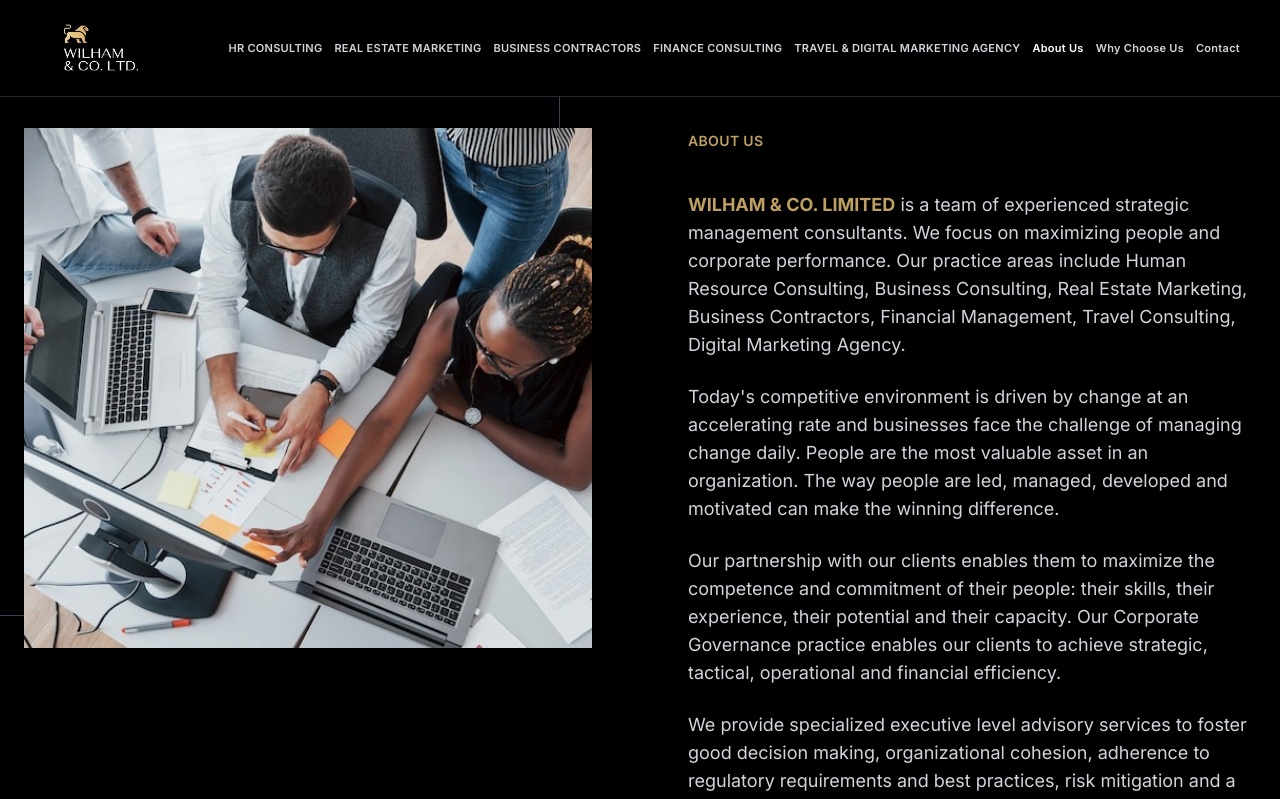
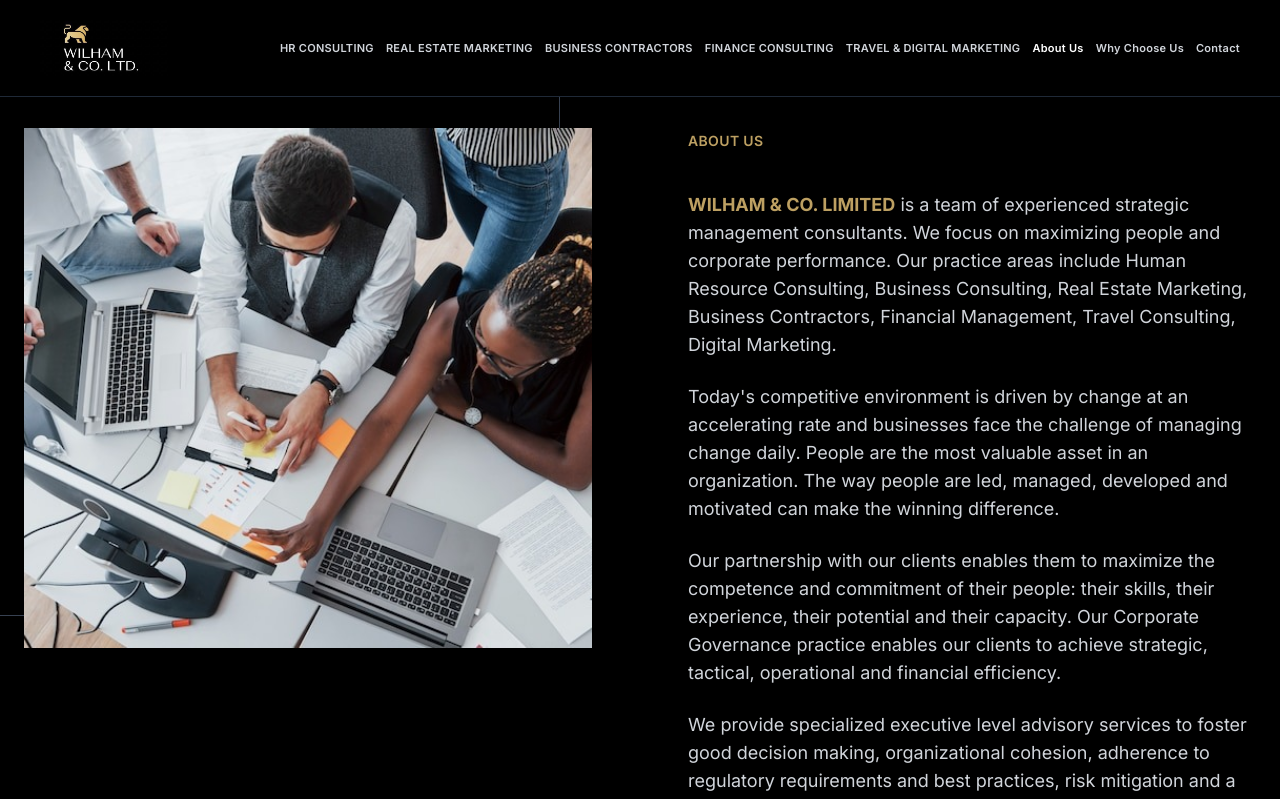
Before and after one commit to ikennaex/wilham-co, a React (Vite) app: page /about in a window 1280 px wide. Shown: the top 799 px of the page. Built offline with nearby package versions, Linux system fonts and the light colour scheme; a web font is replaced by a local one.

Commit message:
update: rm -agency

```diff
--- a/index.html
+++ b/index.html
@@ -6,21 +6,21 @@
     <!-- Primary Meta Tags -->
     <title>Wilham & Co | Strategic Management & Business Consulting</title>
     <meta name="title" content="Wilham & Co | Strategic Management & Business Consulting" />
-    <meta name="description" content="WILHAM & CO. LIMITED is a team of experienced strategic management consultants focused on maximizing people and corporate performance. Our practice areas include Human Resource Consulting, Business Consulting, Real Estate Marketing, Business Contractors, Financial Management, Travel Consulting, and Digital Marketing." />
+    <meta name="description" content="WILHAM & CO. LTD is a team of experienced strategic management consultants focused on maximizing people and corporate performance. Our practice areas include Human Resource Consulting, Business Consulting, Real Estate Marketing, Business Contractors, Financial Management, Travel Consulting, and Digital Marketing." />
     <meta name="keywords" content="Wilham & Co, Strategic Management, Human Resource Consulting, Business Consulting, Real Estate Marketing, Financial Management, Travel Consulting, Digital Marketing, Business Contractors" />
     <meta name="author" content="Wilham & Co" />
     <meta name="viewport" content="width=device-width, initial-scale=1.0" />
 
     <!-- Open Graph / Facebook -->
     <meta property="og:type" content="website" />
-    <meta property="og:url" content="https://wilhamandco.com/" />
+    <meta property="og:url" content="https://www.wilhamco.ng/" />
     <meta property="og:title" content="Wilham & Co | Strategic Management & Business Consulting" />
     <meta property="og:description" content="WILHAM & CO. LIMITED is a team of experienced strategic management consultants focused on maximizing people and corporate performance. Our practice areas include Human Resource Consulting, Business Consulting, Real Estate Marketing, Business Contractors, Financial Management, Travel Consulting, and Digital Marketing." />
     <meta property="og:image" content="/og-image.jpg" />
 
     <!-- Twitter -->
     <meta property="twitter:card" content="summary_large_image" />
-    <meta property="twitter:url" content="https://wilhamandco.com/" />
+    <meta property="twitter:url" content="https://www.wilhamco.ng/" />
     <meta property="twitter:title" content="Wilham & Co | Strategic Management & Business Consulting" />
     <meta property="twitter:description" content="WILHAM & CO. LIMITED is a team of experienced strategic management consultants focused on maximizing people and corporate performance. Our practice areas include Human Resource Consulting, Business Consulting, Real Estate Marketing, Business Contractors, Financial Management, Travel Consulting, and Digital Marketing." />
     <meta property="twitter:image" content="/og-image.jpg" />
--- a/src/Components/Navbar/Navbar.jsx
+++ b/src/Components/Navbar/Navbar.jsx
@@ -9,7 +9,7 @@ const menuItems = [
   { name: "REAL ESTATE MARKETING", link: "/real-estate-marketing" },
   { name: "BUSINESS CONTRACTORS", link: "/business-contractors" },
   { name: "FINANCE CONSULTING", link: "/finance-consulting" },
-  { name: "TRAVEL & DIGITAL MARKETING AGENCY", link: "/travel-and-digital-marketing" },
+  { name: "TRAVEL & DIGITAL MARKETING", link: "/travel-and-digital-marketing" },
   { name: "About Us", link: "/about" },
   { name: "Why Choose Us", link: "/whychooseus" },
   { name: "Contact", link: "/contact" },
--- a/src/Pages/About/About.jsx
+++ b/src/Pages/About/About.jsx
@@ -47,8 +47,7 @@ const About = () => {
                 focus on maximizing people and corporate performance. Our
                 practice areas include Human Resource Consulting, Business
                 Consulting, Real Estate Marketing, Business Contractors,
-                Financial Management, Travel Consulting, Digital Marketing
-                Agency.
+                Financial Management, Travel Consulting, Digital Marketing.
               </p>
 
               <p>
--- a/src/Pages/Advantages/Advantages.jsx
+++ b/src/Pages/Advantages/Advantages.jsx
@@ -88,14 +88,13 @@ const WhyChooseUs = () => {
           {/* Culture & Values */}
           <div className="bg-gray-800 p-6 rounded-xl shadow-inner">
             <h3 className="text-xl font-semibold text-white mb-4">
-              Culture & Values
+              Our Core Values
             </h3>
             <ul className="list-disc list-inside text-gray-300 space-y-1">
               <li>Integrity</li>
               <li>Respect</li>
               <li>Communication</li>
               <li>Excellence</li>
-              <li>Globally Focused</li>
               <li>People Oriented</li>
               <li>Result Oriented</li>
             </ul>
```
